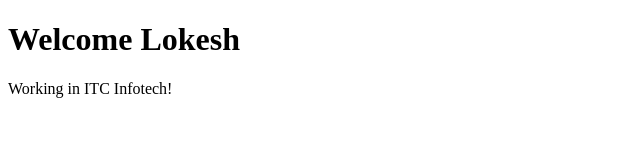
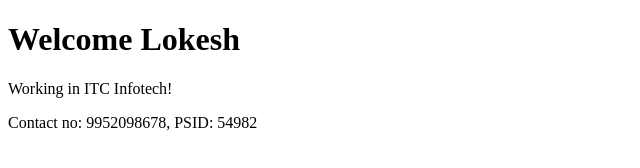
Before and after one commit to lokzii3/Mysecondrepo, a plain HTML site: page summa.html in a window 1280 px wide. Shown: the whole page, without its empty margins (0-640 px from the left). Drawn offline with Linux system fonts and the light colour scheme.

Commit message:
Changed about ph no and psid

```diff
--- a/summa.html
+++ b/summa.html
@@ -8,5 +8,6 @@
 <body>
     <h1>Welcome Lokesh</h1>
     <p>Working in ITC Infotech! </p>
+    <p>Contact no: 9952098678, PSID: 54982</p>
 </body>
 </html>
```
